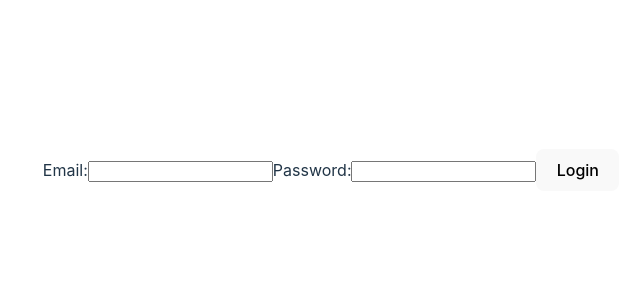
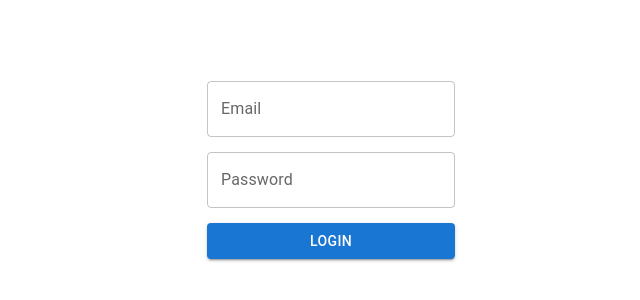
Before and after one commit to ArtemPylhun/EventsManagerFront, a React (Vite) app: page /login in a window 1280 px wide. Shown: the part 230-530 px from the top of the page, without its empty margins (309-949 px from the left). Built offline with nearby package versions, Linux system fonts and the light colour scheme.

Commit message:
feat: Login component remade with MaterialUI

```diff
--- a/src/components/auth/Login.jsx
+++ b/src/components/auth/Login.jsx
@@ -1,18 +1,32 @@
-import React from "react";
+import React, { useState } from "react";
 import { jwtDecode } from "jwt-decode";
 import { UserService } from "../../services/user.service";
 import { useNavigate, useLocation } from "react-router-dom";
 
-//TODO: use states
+import { Button, Container, TextField } from "@mui/material";
+
 const Login = () => {
+  const userInitial = {
+    email: "",
+    password: "",
+  };
+
   const navigate = useNavigate();
+  const [user, setUser] = useState(userInitial);
   const location = useLocation();
+
+  const handleUserChange = (event) => {
+    const { name, value } = event.target;
+    setUser((prevUser) => ({
+      ...prevUser,
+      [name]: value,
+    }));
+  };
 
   const handleSubmit = async (event) => {
     event.preventDefault();
-    const email = event.target.email.value;
-    const password = event.target.password.value;
-    const response = await UserService.login(email, password);
+
+    const response = await UserService.login(user);
 
     if (response) {
       let decoded = jwtDecode(response);
@@ -28,15 +42,27 @@ const Login = () => {
 
   return (
     <form onSubmit={handleSubmit}>
-      <label>
-        Email:
-        <input type="email" name="email" required />
-      </label>
-      <label>
-        Password:
-        <input type="password" name="password" required />
-      </label>
-      <button type="submit">Login</button>
+      <Container sx={{ display: "flex", flexDirection: "column", gap: "15px" }}>
+        <TextField
+          label="Email"
+          variant="outlined"
+          name="email"
+          type="email"
+          value={user.email}
+          onChange={handleUserChange}
+        />
+        <TextField
+          label="Password"
+          variant="outlined"
+          name="password"
+          type="password"
+          value={user.password}
+          onChange={handleUserChange}
+        />
+        <Button type="submit" variant="contained">
+          Login
+        </Button>
+      </Container>
     </form>
   );
 };
--- a/src/services/user.service.js
+++ b/src/services/user.service.js
@@ -1,13 +1,13 @@
 import { HttpClient } from "../utils/http/HttpClient";
 
 export class UserService {
-  static async login(email, password, signal) {
+  static async login(user, signal) {
     const apiUrl = import.meta.env.VITE_API_BASE_URL;
     const httpClient = new HttpClient({
       baseURL: `${apiUrl}/users`,
       signal,
     });
-    return await httpClient.post("/login", { email, password });
+    return await httpClient.post("/login", { ...user });
   }
 
   static async register(user, signal) {
```
